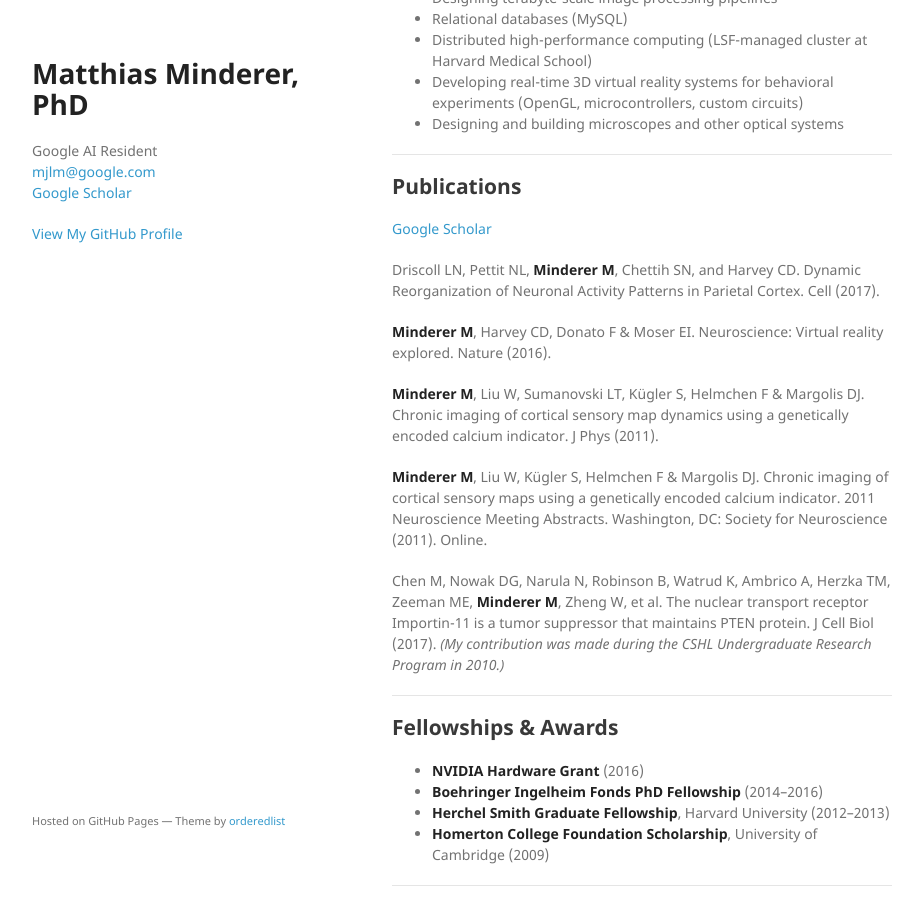
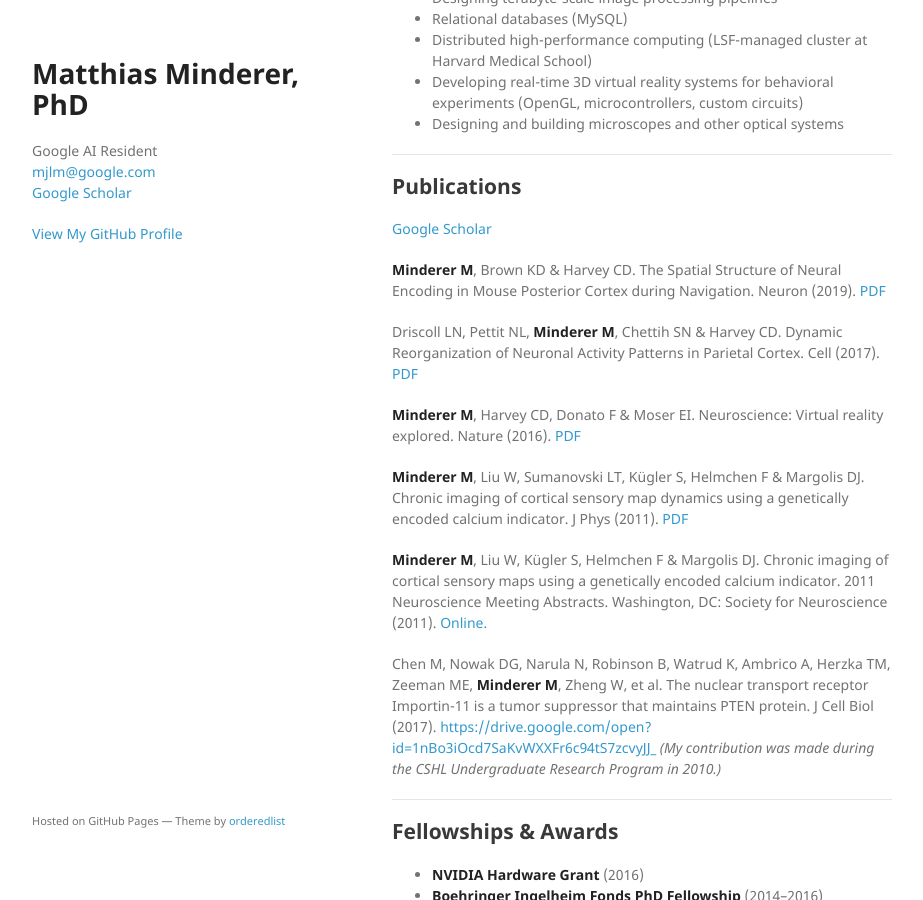
Before and after one commit to mjlm/mjlm.github.io, a Jekyll site: the page built from index.md, in a window 1280 px wide and 900 px high, scrolled down 1367 px. Shown: the whole window, without its empty margins (178-1101 px from the left). Built offline with Jekyll 4.4.1, drawn with Linux system fonts in a browser that asks for light colours; our own code applies the rules of GitHub Pages for plain Markdown files.

Commit message:
Add latest paper and PDF links

```diff
--- a/index.md
+++ b/index.md
@@ -62,15 +62,17 @@
 
 <a href="https://scholar.google.com/citations?user=57BFBY0AAAAJ" target="_blank">Google Scholar</a>
 
-Driscoll LN, Pettit NL, **Minderer M**, Chettih SN, and Harvey CD. Dynamic Reorganization of Neuronal Activity Patterns in Parietal Cortex. Cell (2017).
+**Minderer M**, Brown KD & Harvey CD. The Spatial Structure of Neural Encoding in Mouse Posterior Cortex during Navigation. Neuron (2019). <a href="https://drive.google.com/open?id=1zZKxbS97ZLbxKmPzxpVJtaZn6CLFPDJi" target="_blank">PDF</a>
 
-**Minderer M**, Harvey CD, Donato F & Moser EI. Neuroscience: Virtual reality explored. Nature (2016).
+Driscoll LN, Pettit NL, **Minderer M**, Chettih SN & Harvey CD. Dynamic Reorganization of Neuronal Activity Patterns in Parietal Cortex. Cell (2017). <a href="https://drive.google.com/open?id=1WOR_FqeXvoSlaod6iNomqTKGra3KRF99" target="_blank">PDF</a>
 
-**Minderer M**, Liu W, Sumanovski LT, Kügler S, Helmchen F & Margolis DJ. Chronic imaging of cortical sensory map dynamics using a genetically encoded calcium indicator. J Phys (2011).
+**Minderer M**, Harvey CD, Donato F & Moser EI. Neuroscience: Virtual reality explored. Nature (2016). <a href="https://drive.google.com/open?id=12LL2ccZV7NHJ1txZD8se55545aGsQZYB" target="_blank">PDF</a>
 
-**Minderer M**, Liu W, Kügler S, Helmchen F & Margolis DJ. Chronic imaging of cortical sensory maps using a genetically encoded calcium indicator. 2011 Neuroscience Meeting Abstracts. Washington, DC: Society for Neuroscience (2011). Online.
+**Minderer M**, Liu W, Sumanovski LT, Kügler S, Helmchen F & Margolis DJ. Chronic imaging of cortical sensory map dynamics using a genetically encoded calcium indicator. J Phys (2011). <a href="https://drive.google.com/open?id=1dQ4yEUyC9vzgE4cHELTXPzKPHeSyWAyc" target="_blank">PDF</a>
 
-Chen M, Nowak DG, Narula N, Robinson B, Watrud K, Ambrico A, Herzka TM, Zeeman ME, **Minderer M**, Zheng W, et al. The nuclear transport receptor Importin-11 is a tumor suppressor that maintains PTEN protein. J Cell Biol (2017). _(My contribution was made during the CSHL Undergraduate Research Program in 2010.)_
+**Minderer M**, Liu W, Kügler S, Helmchen F & Margolis DJ. Chronic imaging of cortical sensory maps using a genetically encoded calcium indicator. 2011 Neuroscience Meeting Abstracts. Washington, DC: Society for Neuroscience (2011). <a href="http://www.abstractsonline.com/Plan/ViewAbstract.aspx?sKey=03bb8ea7-7ca8-419f-9cbf-cde88764af11&cKey=b31a1ad7-99a1-45d6-a5d1-a40c6f8b26a0&mKey=%7b8334BE29-8911-4991-8C31-32B32DD5E6C8%7d" target="_blank">Online.</a>
+
+Chen M, Nowak DG, Narula N, Robinson B, Watrud K, Ambrico A, Herzka TM, Zeeman ME, **Minderer M**, Zheng W, et al. The nuclear transport receptor Importin-11 is a tumor suppressor that maintains PTEN protein. J Cell Biol (2017). <a href="https" target="_blank">https://drive.google.com/open?id=1nBo3iOcd7SaKvWXXFr6c94tS7zcvyJJ_</a> _(My contribution was made during the CSHL Undergraduate Research Program in 2010.)_
 
 * * *
 
```
